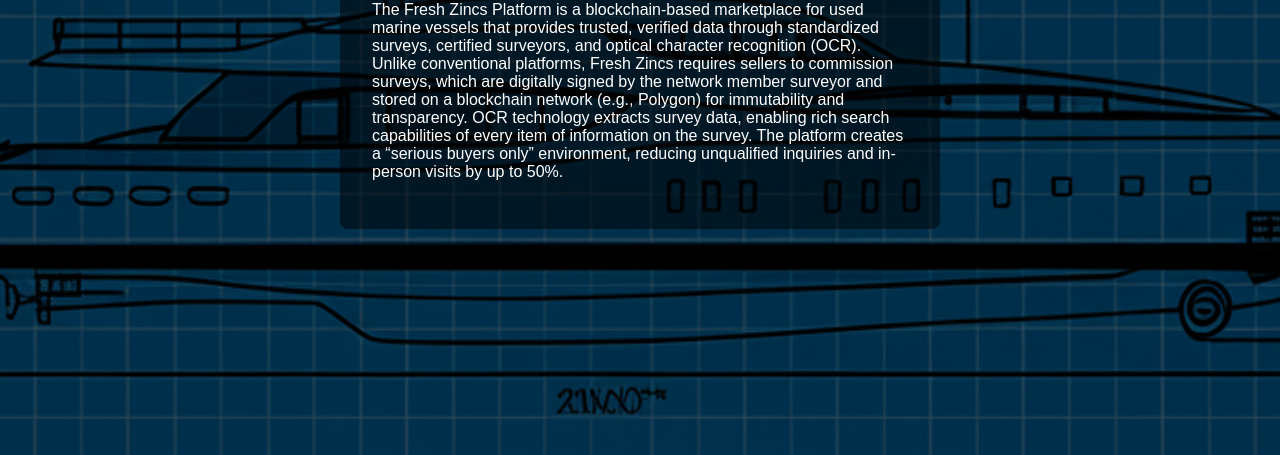
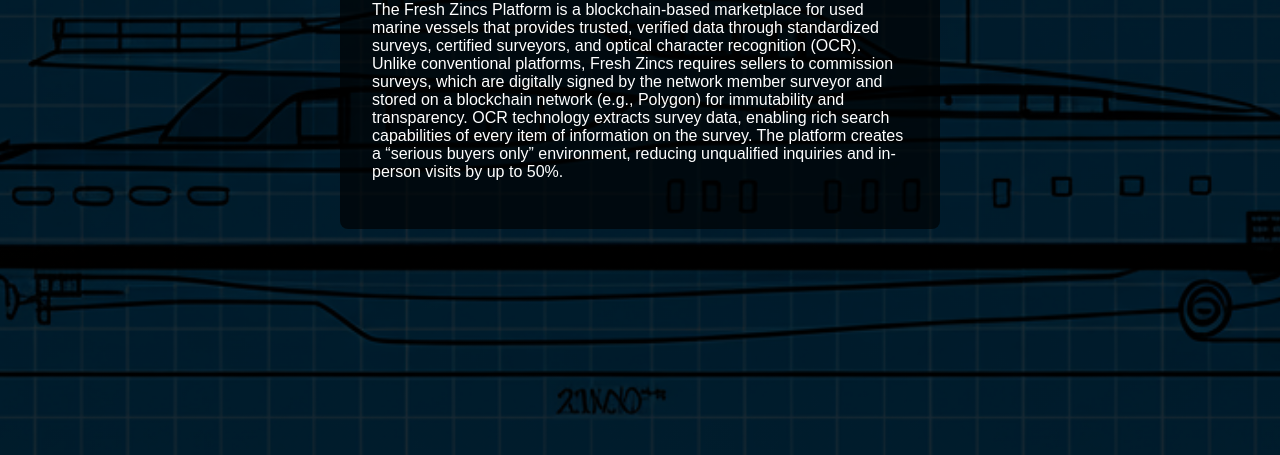
Before and after one commit to jrauch18/freshzincs, a website: page public/index.html in a window 1280 px wide. Shown: the part 345-800 px from the top of the page. Drawn offline with Linux system fonts and the light colour scheme.

Commit message:
i think this will look clean af

```diff
--- a/public/styles.css
+++ b/public/styles.css
@@ -5,7 +5,7 @@
   font-family: sans-serif;
   /* very light 10% black overlay over your image */
   background:
-    linear-gradient(rgba(0, 0, 0, 0.4), rgba(0, 0, 0, 0.4)),
+    linear-gradient(rgba(0, 0, 0, 0.65), rgba(0, 0, 0, 0.65)),
     url('/images/yacht.png') no-repeat center center fixed;
   background-size: cover;
 
@@ -27,7 +27,7 @@
   width: 90%;
   padding: 2rem;
   /* make this semi-transparent but lighter */
-  background: rgba(0, 0, 0, 0.5);
+  background: rgba(0, 0, 0, 0.65);
   border-radius: 8px;
   box-sizing: border-box;
 }
```
